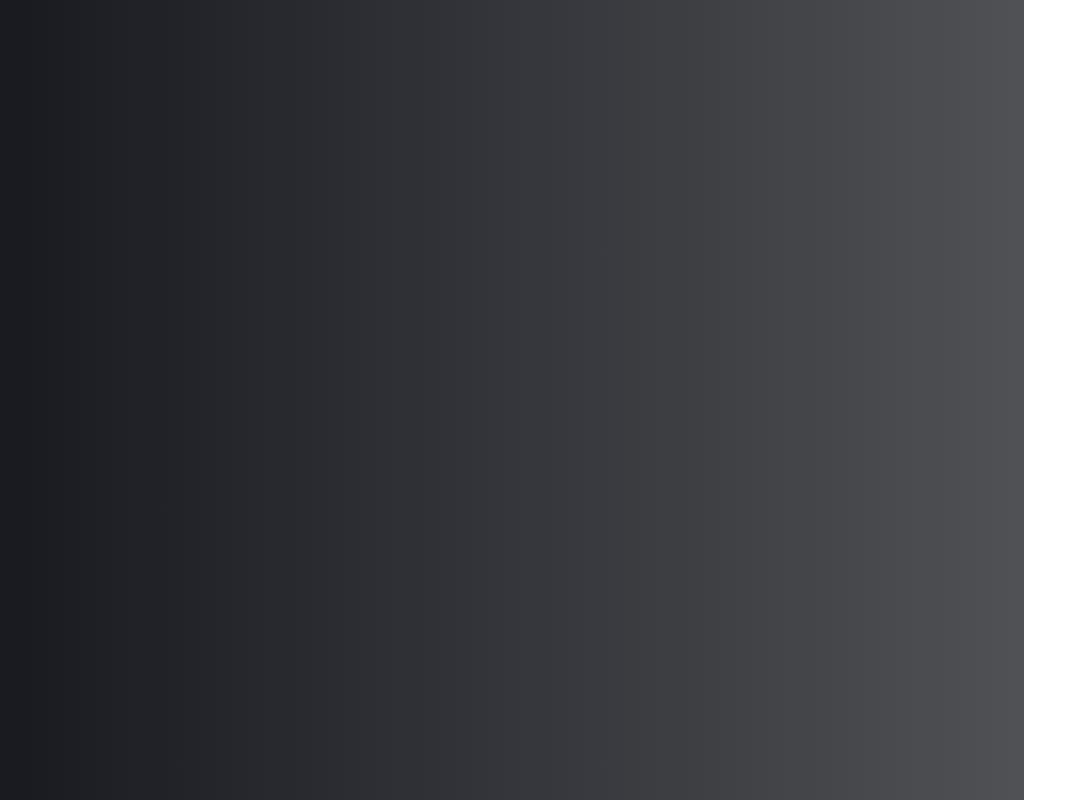
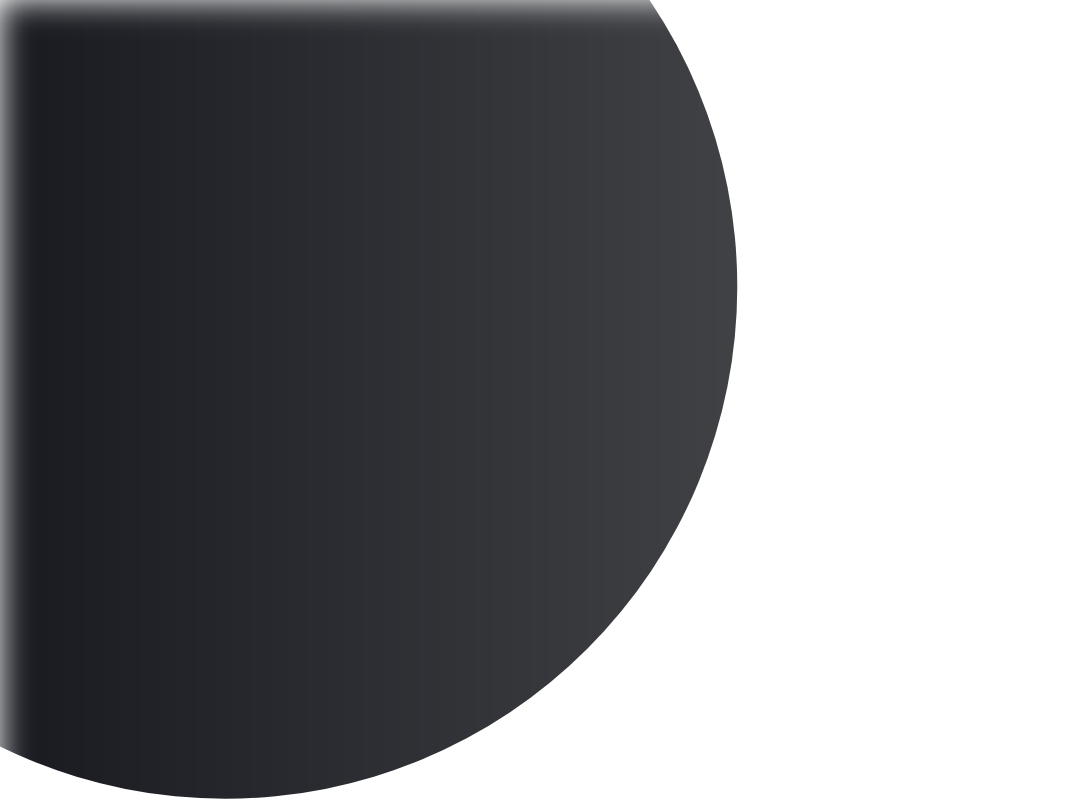
Before and after one commit to GavPri/behance-job-search, a React (Create React App) app: page / in a window 1280 px wide. Shown: the top 800 px of the page, without its empty margins (0-1087 px from the left). Built offline with nearby package versions, Linux system fonts and the light colour scheme.

Commit message:
clip and blur to shape

```diff
--- a/src/pages/blur/Blur.js
+++ b/src/pages/blur/Blur.js
@@ -5,7 +5,7 @@ import React from "react";
 
 const Blur = () => {
   return (
-    <div className="absolute top-0 left-0 bg-dark">
+    <div className="absolute top-0 left-0 bg-dark blur-clip blur-lg">
       <div className="w-[80vw] aspect-square bg-gradient-to-r from-dark to-charcoal opacity-50"></div>
     </div>
   );
```
